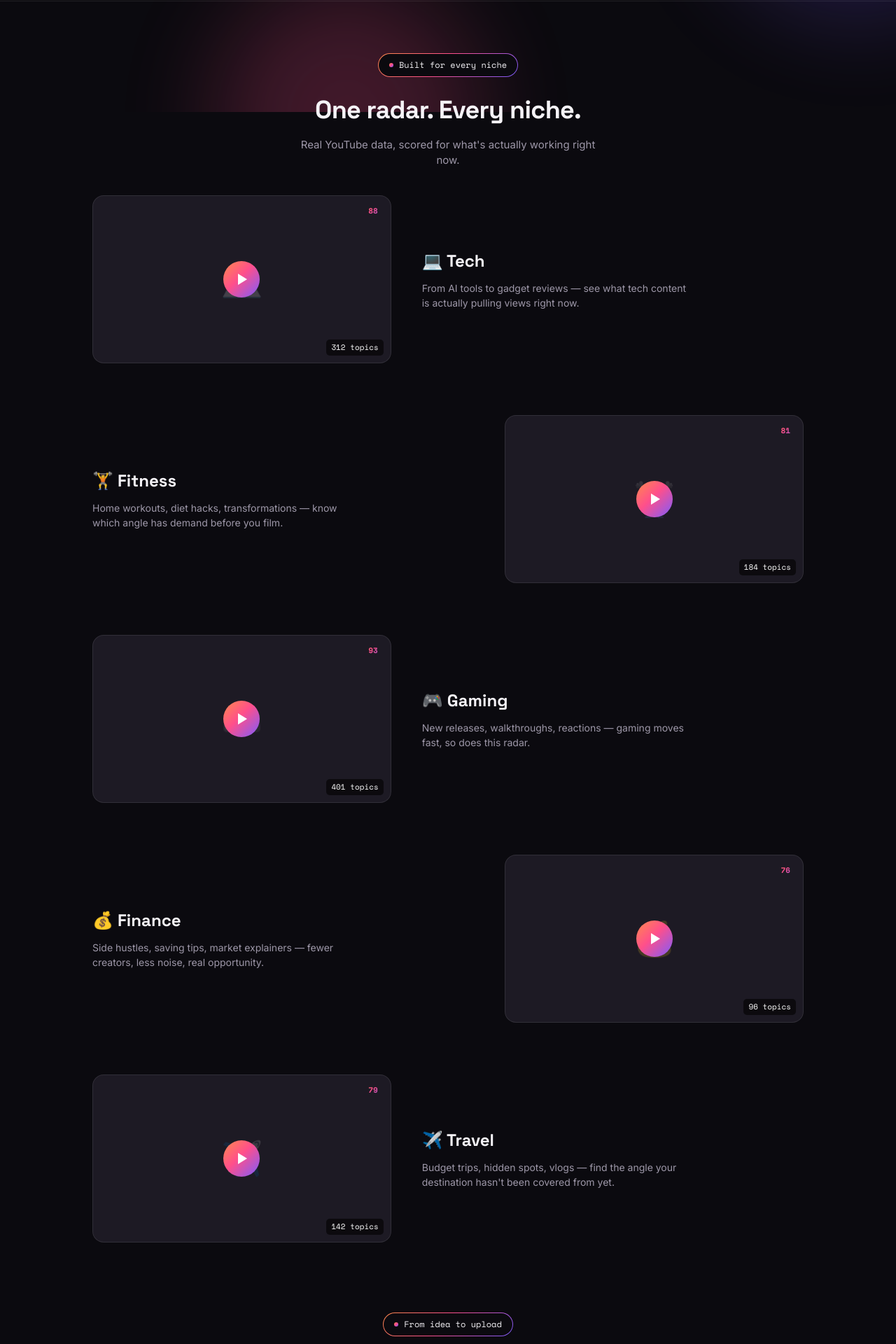
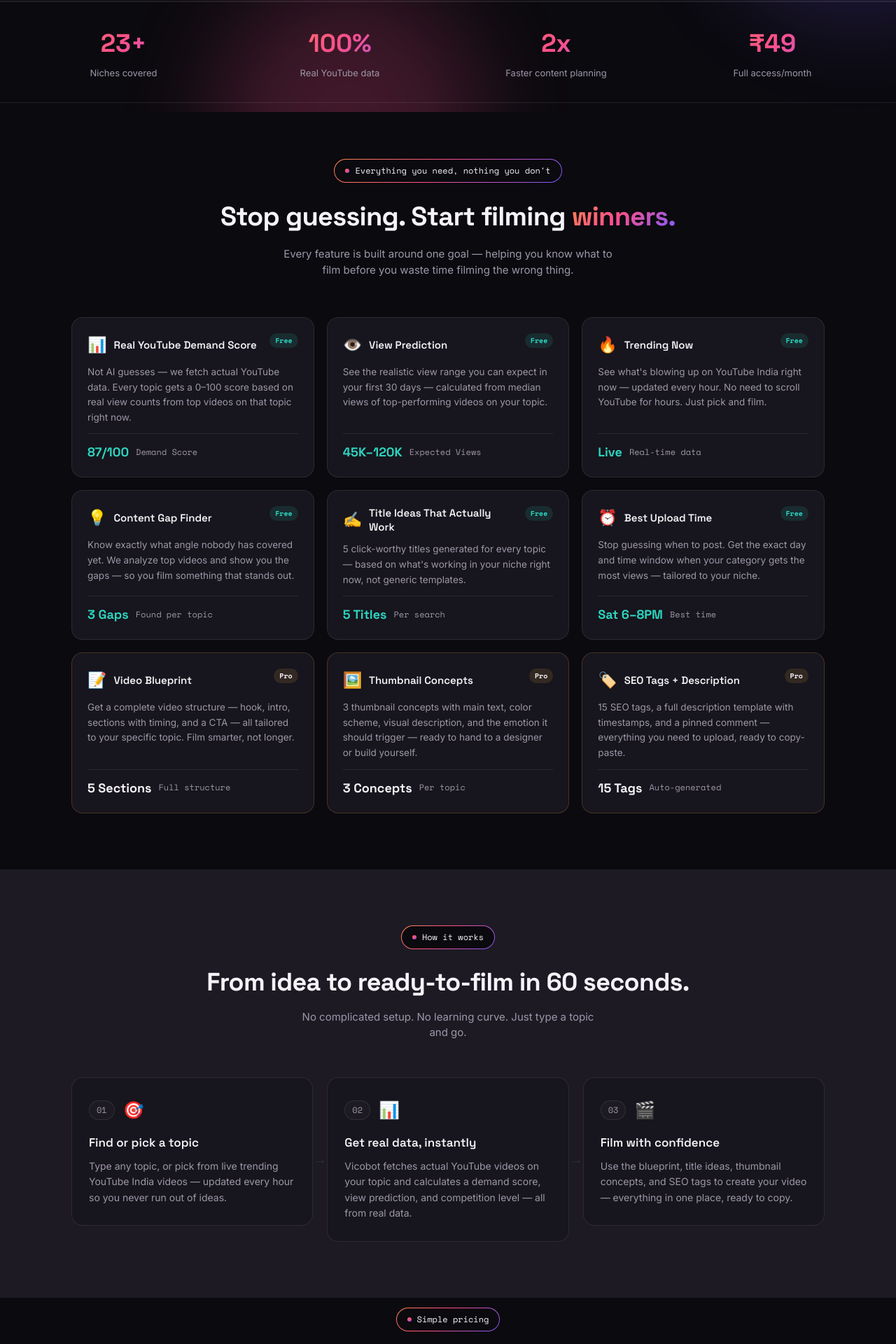
Before and after one commit to kyyumlk01/vicobot, a Next.js app in the folder frontend/: page / in a window 1280 px wide. Shown: the part 640-2560 px from the top of the page at 70% size. Built offline with nearby package versions, Linux system fonts and the light colour scheme.

Commit message:
update landing page

```diff
--- a/frontend/app/HowItWorks.tsx
+++ b/frontend/app/HowItWorks.tsx
@@ -1,26 +1,82 @@
 export default function HowItWorks() {
+  const steps = [
+    {
+      num: '01',
+      icon: '🎯',
+      title: 'Find or pick a topic',
+      desc: 'Type any topic, or pick from live trending YouTube India videos — updated every hour so you never run out of ideas.',
+    },
+    {
+      num: '02',
+      icon: '📊',
+      title: 'Get real data, instantly',
+      desc: 'Vicobot fetches actual YouTube videos on your topic and calculates a demand score, view prediction, and competition level — all from real data.',
+    },
+    {
+      num: '03',
+      icon: '🎬',
+      title: 'Film with confidence',
+      desc: 'Use the blueprint, title ideas, thumbnail concepts, and SEO tags to create your video — everything in one place, ready to copy.',
+    },
+  ];
+
   return (
-    <div className="how" id="how">
-      <div className="eyebrow-pill" style={{ justifyContent: 'center' }}>
-        <span className="dot"></span>From idea to upload
-      </div>
-      <h2 style={{ fontFamily: 'var(--font-display)', fontWeight: 700, fontSize: 'clamp(26px,3.2vw,36px)' }}>
-        Three steps, no guesswork.
-      </h2>
-      <div className="steps">
-        <div className="step">
-          <b>Scan</b>
-          <p>Vicobot watches your niche around the clock and surfaces what&apos;s catching fire right now.</p>
+    <div id="how" style={{ padding: '80px 32px', background: 'var(--surface-2)' }}>
+      <div className="wrap">
+        <div style={{ textAlign: 'center', marginBottom: 52 }}>
+          <div className="eyebrow-pill" style={{ justifyContent: 'center', display: 'inline-flex' }}>
+            <span className="dot" />How it works
+          </div>
+          <h2 style={{
+            fontFamily: 'var(--font-display)', fontWeight: 700,
+            fontSize: 'clamp(26px,3.2vw,36px)', letterSpacing: '-0.02em', marginBottom: 12,
+          }}>
+            From idea to ready-to-film in 60 seconds.
+          </h2>
+          <p style={{ color: 'var(--text-muted)', fontSize: 15, maxWidth: 420, margin: '0 auto' }}>
+            No complicated setup. No learning curve. Just type a topic and go.
+          </p>
         </div>
-        <div className="arrow">→</div>
-        <div className="step">
-          <b>Score</b>
-          <p>Every idea gets a view-potential score, based on search demand, competition, and timing.</p>
-        </div>
-        <div className="arrow">→</div>
-        <div className="step">
-          <b>Script</b>
-          <p>Turn the winning idea into a ready-to-film blueprint, hook, structure, and title included.</p>
+
+        <div style={{ display: 'grid', gridTemplateColumns: 'repeat(auto-fit, minmax(240px, 1fr))', gap: 20 }}>
+          {steps.map((step, i) => (
+            <div key={i} style={{ position: 'relative' }}>
+              <div style={{
+                background: 'var(--surface)', border: '1px solid var(--border)',
+                borderRadius: 16, padding: '28px 24px',
+              }}>
+                <div style={{ display: 'flex', alignItems: 'center', gap: 12, marginBottom: 16 }}>
+                  <span style={{
+                    fontFamily: 'var(--font-mono)', fontSize: 12, color: 'var(--text-muted)',
+                    background: 'var(--surface-2)', border: '1px solid var(--border)',
+                    padding: '4px 10px', borderRadius: 20,
+                  }}>
+                    {step.num}
+                  </span>
+                  <span style={{ fontSize: 24 }}>{step.icon}</span>
+                </div>
+                <h3 style={{
+                  fontFamily: 'var(--font-display)', fontWeight: 600, fontSize: 17,
+                  marginBottom: 10,
+                }}>
+                  {step.title}
+                </h3>
+                <p style={{ fontSize: 14, color: 'var(--text-muted)', lineHeight: 1.6 }}>
+                  {step.desc}
+                </p>
+              </div>
+              {i < steps.length - 1 && (
+                <div style={{
+                  position: 'absolute', right: -20, top: '50%',
+                  transform: 'translateY(-50%)',
+                  fontSize: 20, color: 'var(--border)',
+                  display: 'window innerWidth > 768 ? block : none',
+                }}>
+                  →
+                </div>
+              )}
+            </div>
+          ))}
         </div>
       </div>
     </div>
--- a/frontend/app/Niches.tsx
+++ b/frontend/app/Niches.tsx
@@ -1,17 +1,103 @@
 'use client';
 
-import { useEffect, useRef } from 'react';
+import { useEffect, useRef, useState } from 'react';
+import Link from 'next/link';
 
-const nicheData = [
-  { key: 'tech', name: 'Tech', emoji: '💻', demand: 88, dur: '312 topics', desc: "From AI tools to gadget reviews — see what tech content is actually pulling views right now." },
-  { key: 'fitness', name: 'Fitness', emoji: '🏋️', demand: 81, dur: '184 topics', desc: "Home workouts, diet hacks, transformations — know which angle has demand before you film." },
-  { key: 'gaming', name: 'Gaming', emoji: '🎮', demand: 93, dur: '401 topics', desc: "New releases, walkthroughs, reactions — gaming moves fast, so does this radar." },
-  { key: 'finance', name: 'Finance', emoji: '💰', demand: 76, dur: '96 topics', desc: "Side hustles, saving tips, market explainers — fewer creators, less noise, real opportunity." },
-  { key: 'travel', name: 'Travel', emoji: '✈️', demand: 79, dur: '142 topics', desc: "Budget trips, hidden spots, vlogs — find the angle your destination hasn't been covered from yet." },
+const features = [
+  {
+    icon: '📊',
+    title: 'Real YouTube Demand Score',
+    desc: 'Not AI guesses — we fetch actual YouTube data. Every topic gets a 0–100 score based on real view counts from top videos on that topic right now.',
+    tag: 'Free',
+    tagColor: 'var(--teal)',
+    highlight: '87/100',
+    highlightLabel: 'Demand Score',
+  },
+  {
+    icon: '👁️',
+    title: 'View Prediction',
+    desc: 'See the realistic view range you can expect in your first 30 days — calculated from median views of top-performing videos on your topic.',
+    tag: 'Free',
+    tagColor: 'var(--teal)',
+    highlight: '45K–120K',
+    highlightLabel: 'Expected Views',
+  },
+  {
+    icon: '🔥',
+    title: 'Trending Now',
+    desc: 'See what\'s blowing up on YouTube India right now — updated every hour. No need to scroll YouTube for hours. Just pick and film.',
+    tag: 'Free',
+    tagColor: 'var(--teal)',
+    highlight: 'Live',
+    highlightLabel: 'Real-time data',
+  },
+  {
+    icon: '💡',
+    title: 'Content Gap Finder',
+    desc: 'Know exactly what angle nobody has covered yet. We analyze top videos and show you the gaps — so you film something that stands out.',
+    tag: 'Free',
+    tagColor: 'var(--teal)',
+    highlight: '3 Gaps',
+    highlightLabel: 'Found per topic',
+  },
+  {
+    icon: '✍️',
+    title: 'Title Ideas That Actually Work',
+    desc: '5 click-worthy titles generated for every topic — based on what\'s working in your niche right now, not generic templates.',
+    tag: 'Free',
+    tagColor: 'var(--teal)',
+    highlight: '5 Titles',
+    highlightLabel: 'Per search',
+  },
+  {
+    icon: '⏰',
+    title: 'Best Upload Time',
+    desc: 'Stop guessing when to post. Get the exact day and time window when your category gets the most views — tailored to your niche.',
+    tag: 'Free',
+    tagColor: 'var(--teal)',
+    highlight: 'Sat 6–8PM',
+    highlightLabel: 'Best time',
+  },
+  {
+    icon: '📝',
+    title: 'Video Blueprint',
+    desc: 'Get a complete video structure — hook, intro, sections with timing, and a CTA — all tailored to your specific topic. Film smarter, not longer.',
+    tag: 'Pro',
+    tagColor: 'var(--amber)',
+    highlight: '5 Sections',
+    highlightLabel: 'Full structure',
+  },
+  {
+    icon: '🖼️',
+    title: 'Thumbnail Concepts',
+    desc: '3 thumbnail concepts with main text, color scheme, visual description, and the emotion it should trigger — ready to hand to a designer or build yourself.',
+    tag: 'Pro',
+    tagColor: 'var(--amber)',
+    highlight: '3 Concepts',
+    highlightLabel: 'Per topic',
+  },
+  {
+    icon: '🏷️',
+    title: 'SEO Tags + Description',
+    desc: '15 SEO tags, a full description template with timestamps, and a pinned comment — everything you need to upload, ready to copy-paste.',
+    tag: 'Pro',
+    tagColor: 'var(--amber)',
+    highlight: '15 Tags',
+    highlightLabel: 'Auto-generated',
+  },
 ];
 
-export default function Niches() {
-  const rowRefs = useRef<(HTMLDivElement | null)[]>([]);
+const stats = [
+  { number: '23+', label: 'Niches covered' },
+  { number: '100%', label: 'Real YouTube data' },
+  { number: '2x', label: 'Faster content planning' },
+  { number: '₹49', label: 'Full access/month' },
+];
+
+export default function Features() {
+  const cardRefs = useRef<(HTMLDivElement | null)[]>([]);
+  const statsRef = useRef<HTMLDivElement | null>(null);
+  const [statsVisible, setStatsVisible] = useState(false);
 
   useEffect(() => {
     const observer = new IntersectionObserver(
@@ -23,37 +109,147 @@ export default function Niches() {
           }
         });
       },
-      { threshold: 0.25 }
+      { threshold: 0.15 }
     );
-    rowRefs.current.forEach((el) => el && observer.observe(el));
-    return () => observer.disconnect();
+    cardRefs.current.forEach((el) => el && observer.observe(el));
+
+    const statsObserver = new IntersectionObserver(
+      (entries) => {
+        if (entries[0].isIntersecting) setStatsVisible(true);
+      },
+      { threshold: 0.3 }
+    );
+    if (statsRef.current) statsObserver.observe(statsRef.current);
+
+    return () => { observer.disconnect(); statsObserver.disconnect(); };
   }, []);
 
   return (
     <>
-      <div className="section-head" id="niches">
-        <div className="eyebrow-pill"><span className="dot"></span>Built for every niche</div>
-        <h2>One radar. Every niche.</h2>
-        <p>Real YouTube data, scored for what&apos;s actually working right now.</p>
-      </div>
-      <div className="niches">
-        {nicheData.map((n, i) => (
-          <div className="niche-row" key={n.key} ref={(el) => { rowRefs.current[i] = el; }}>
-            <div className="thumb">
-              <div className="thumb-frame">
-                <span className="thumb-emoji">{n.emoji}</span>
-                <div className="play-btn"><div className="triangle"></div></div>
-                <span className="demand-badge">{n.demand}</span>
-                <span className="dur-badge">{n.dur}</span>
-              </div>
-            </div>
-            <div className="niche-text">
-              <h3>{n.emoji} {n.name}</h3>
-              <p>{n.desc}</p>
-            </div>
+      {/* Stats bar */}
+      <div
+        ref={statsRef}
+        style={{
+          borderTop: '1px solid var(--border)',
+          borderBottom: '1px solid var(--border)',
+          padding: '32px',
+          display: 'grid',
+          gridTemplateColumns: 'repeat(4, 1fr)',
+          gap: 20,
+          opacity: statsVisible ? 1 : 0,
+          transform: statsVisible ? 'none' : 'translateY(20px)',
+          transition: 'opacity 0.6s ease, transform 0.6s ease',
+        }}
+      >
+        {stats.map((s, i) => (
+          <div key={i} style={{ textAlign: 'center' }}>
+            <p style={{
+              fontFamily: 'var(--font-display)', fontWeight: 700,
+              fontSize: 'clamp(26px, 3vw, 36px)',
+              background: 'linear-gradient(135deg, #FF8A4C, #FF4F8B, #7C5CFF)',
+              WebkitBackgroundClip: 'text', WebkitTextFillColor: 'transparent',
+              marginBottom: 6,
+            }}>
+              {s.number}
+            </p>
+            <p style={{ fontSize: 13, color: 'var(--text-muted)' }}>{s.label}</p>
           </div>
         ))}
       </div>
+
+      {/* Features section */}
+      <div id="features" style={{ padding: '80px 32px' }}>
+        <div className="wrap">
+          <div style={{ textAlign: 'center', marginBottom: 56 }}>
+            <div className="eyebrow-pill" style={{ justifyContent: 'center', display: 'inline-flex' }}>
+              <span className="dot" />Everything you need, nothing you don&apos;t
+            </div>
+            <h2 style={{
+              fontFamily: 'var(--font-display)', fontWeight: 700,
+              fontSize: 'clamp(26px, 3.2vw, 38px)', letterSpacing: '-0.02em',
+              marginBottom: 14,
+            }}>
+              Stop guessing. Start filming <span className="grad-text">winners.</span>
+            </h2>
+            <p style={{ color: 'var(--text-muted)', fontSize: 15, maxWidth: 480, margin: '0 auto' }}>
+              Every feature is built around one goal — helping you know what to film before you waste time filming the wrong thing.
+            </p>
+          </div>
+
+          {/* Feature grid */}
+          <div style={{
+            display: 'grid',
+            gridTemplateColumns: 'repeat(auto-fill, minmax(300px, 1fr))',
+            gap: 18,
+          }}>
+            {features.map((f, i) => (
+              <div
+                key={i}
+                ref={(el) => { cardRefs.current[i] = el; }}
+                className="feature-card-anim"
+                style={{
+                  background: 'var(--surface)',
+                  border: `1px solid ${f.tag === 'Pro' ? 'rgba(255,182,72,0.2)' : 'var(--border)'}`,
+                  borderRadius: 16,
+                  padding: '22px',
+                  display: 'flex',
+                  flexDirection: 'column',
+                  gap: 12,
+                  opacity: 0,
+                  transform: 'translateY(30px)',
+                  transition: `opacity 0.6s ease ${i * 0.07}s, transform 0.6s ease ${i * 0.07}s`,
+                }}
+              >
+                <div style={{ display: 'flex', alignItems: 'flex-start', justifyContent: 'space-between', gap: 10 }}>
+                  <div style={{ display: 'flex', alignItems: 'center', gap: 10 }}>
+                    <span style={{ fontSize: 22 }}>{f.icon}</span>
+                    <p style={{ fontFamily: 'var(--font-display)', fontWeight: 600, fontSize: 15, lineHeight: 1.3 }}>
+                      {f.title}
+                    </p>
+                  </div>
+                  <span style={{
+                    fontFamily: 'var(--font-mono)', fontSize: 10, fontWeight: 700,
+                    color: f.tagColor,
+                    background: f.tag === 'Pro' ? 'rgba(255,182,72,0.12)' : 'rgba(45,212,191,0.12)',
+                    padding: '3px 8px', borderRadius: 20, whiteSpace: 'nowrap', flexShrink: 0,
+                  }}>
+                    {f.tag}
+                  </span>
+                </div>
+
+                <p style={{ fontSize: 13.5, color: 'var(--text-muted)', lineHeight: 1.6 }}>{f.desc}</p>
+
+                <div style={{
+                  display: 'flex', alignItems: 'center', gap: 10, marginTop: 'auto',
+                  paddingTop: 12, borderTop: '1px solid var(--border)',
+                }}>
+                  <span style={{
+                    fontFamily: 'var(--font-display)', fontWeight: 700, fontSize: 18,
+                    color: f.tag === 'Pro' ? 'var(--amber)' : 'var(--teal)',
+                  }}>
+                    {f.highlight}
+                  </span>
+                  <span style={{ fontSize: 12, color: 'var(--text-muted)', fontFamily: 'var(--font-mono)' }}>
+                    {f.highlightLabel}
+                  </span>
+                </div>
+              </div>
+            ))}
+          </div>
+        </div>
+      </div>
+
+      <style>{`
+        .feature-card-anim.visible {
+          opacity: 1 !important;
+          transform: translateY(0) !important;
+        }
+        @media (max-width: 600px) {
+          .feature-card-anim {
+            grid-column: 1 / -1;
+          }
+        }
+      `}</style>
     </>
   );
 }
--- a/frontend/app/globals.css
+++ b/frontend/app/globals.css
@@ -167,3 +167,7 @@ footer p{font-size:13px; color:var(--text-muted);}
   .thumb{flex:0 0 auto; width:100%;}
   .feature-panel{grid-template-columns:1fr;}
 }
+
+@media (max-width: 600px) {
+  .stats-grid { grid-template-columns: repeat(2, 1fr) !important; }
+}
```
